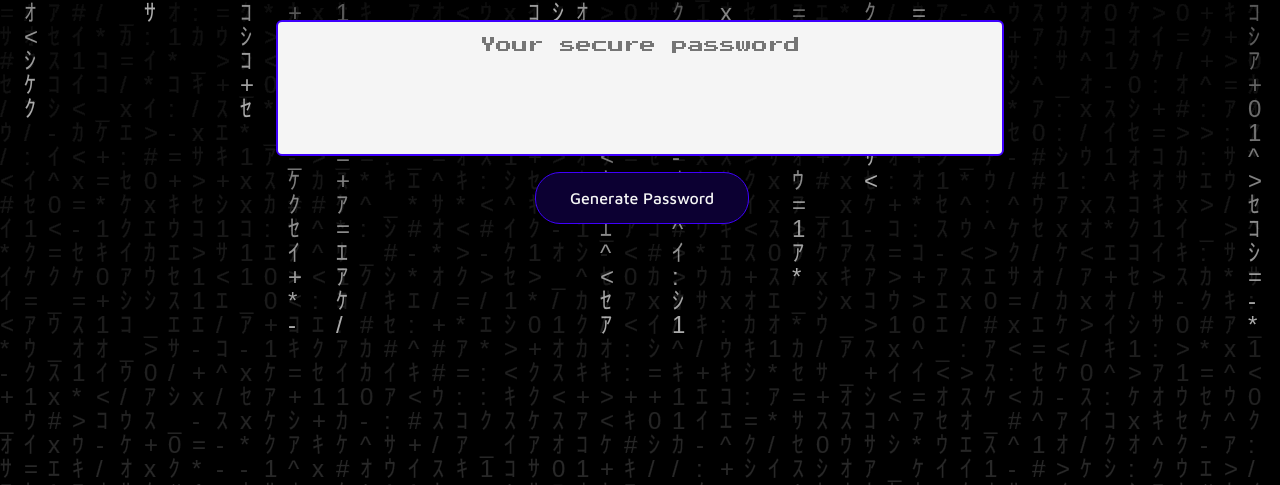
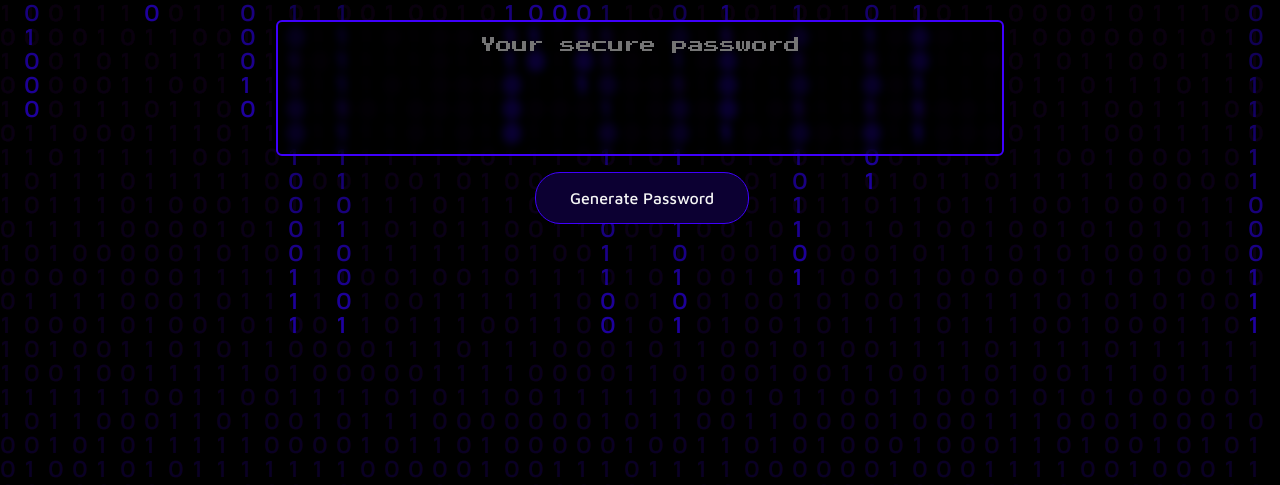
Before and after one commit to theodoremoreland/PasswordGenerator, a website with bundled scripts: page index.html in a window 1280 px wide. Shown: the part 315-800 px from the top of the page. Built offline with nearby package versions, Linux system fonts and the light colour scheme.

Commit message:
experimenting with using window var to change digital rain text + styling

```diff
--- a/assets/css/style.css
+++ b/assets/css/style.css
@@ -138,10 +138,11 @@ textarea {
   font-family: accent;
   font-size: 1rem;
   text-align: center;
+  color: whitesmoke;
+  background-color: rgba(0, 0, 0, 0.007);
+  backdrop-filter: blur(5px);
   border: 2px solid var(--primary-color);
   border-radius: 6px;
-  background-color: whitesmoke;
-  color: var(--secondary-color);
   resize: none;
   overflow: hidden;
 }
--- a/assets/js/modules/digitalRain.js
+++ b/assets/js/modules/digitalRain.js
@@ -1,7 +1,7 @@
-const KATAKANA = "ｱｲｳｴｵｶｷｸｹｺｻｼｽｾ#*^-=+x/:_<>01".split("");
+window.KATAKANA = "01".split("");
 const fontSize = 24;
-let timestampOfLastAnimateRef = { current: 0 };
-let animationFrameIdRef = { current: 0 };
+let timestampOfLastAnimate = 0;
+let animationFrameId = 0;
 
 window.addEventListener("load", () => {
   const canvas = document.querySelector(".DigitalRain");
@@ -22,16 +22,16 @@ window.addEventListener("load", () => {
 
       ctx.fillStyle = "rgba(0, 0, 0, 0.05)"; // Draw a translucent background to create the trailing/fade effect
       ctx.fillRect(0, 0, canvas.width, canvas.height);
-      ctx.font = fontSize + "px sans-serif";
+      ctx.font = fontSize + "px body, sans-serif";
 
       for (let i = 0; i < columnPositions.length; i++) {
         const currentRow = columnPositions[i];
         const currentColumn = i;
 
         const randomKatakanaCharacter =
-          KATAKANA[Math.floor(Math.random() * KATAKANA.length)];
+          window.KATAKANA[Math.floor(Math.random() * KATAKANA.length)];
 
-        ctx.fillStyle = "#e2e2e2c0";
+        ctx.fillStyle = "#2500ccc0";
         ctx.fillText(
           randomKatakanaCharacter,
           currentColumn * fontSize,
@@ -48,17 +48,17 @@ window.addEventListener("load", () => {
     };
 
     const animate = (time) => {
-      const delta = time - timestampOfLastAnimateRef.current;
+      const delta = time - timestampOfLastAnimate;
 
       if (delta >= 80) {
         draw();
-        timestampOfLastAnimateRef.current = time;
+        timestampOfLastAnimate = time;
       }
 
-      animationFrameIdRef.current = requestAnimationFrame(animate);
+      animationFrameId = requestAnimationFrame(animate);
     };
 
-    animationFrameIdRef.current = requestAnimationFrame(animate); // Initial draw to avoid a blank canvas on load
+    animationFrameId = requestAnimationFrame(animate); // Initial draw to avoid a blank canvas on load
 
     draw(); // Initial draw to avoid a blank canvas on load
   }
--- a/assets/js/modules/generatePassword.js
+++ b/assets/js/modules/generatePassword.js
@@ -31,7 +31,7 @@ export const scramblePassword = (password) => {
 export const generatePassword = (
   desiredPasswordLength,
   password,
-  characterSets
+  characterSets,
 ) => {
   for (const key of Object.keys(characterSets)) {
     const randomCharacter = selectRandomCharacter(characterSets[key]);
@@ -45,5 +45,9 @@ export const generatePassword = (
     password += randomCharacter;
   }
 
-  return scramblePassword(password);
+  const scrambledPassword = scramblePassword(password);
+
+  window.KATAKANA = scrambledPassword;
+
+  return scrambledPassword;
 };
```
